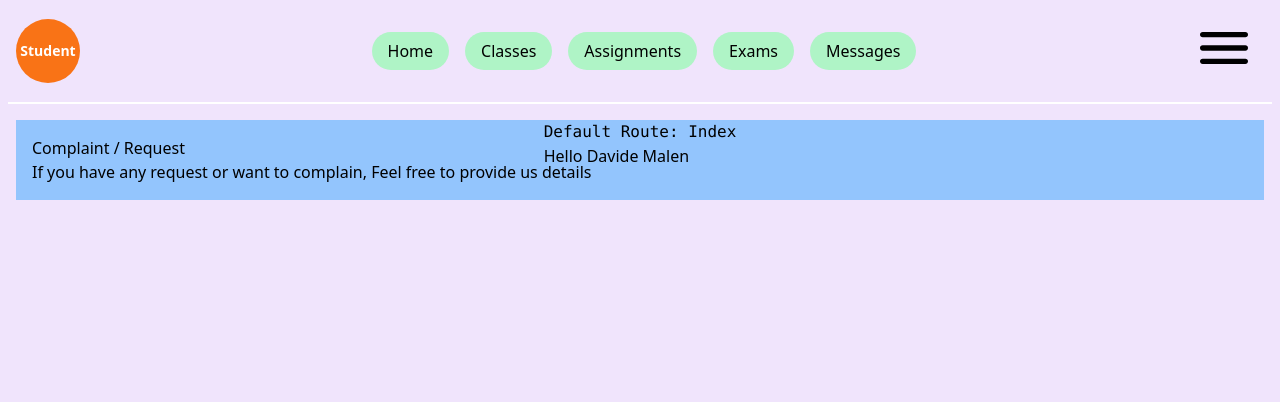
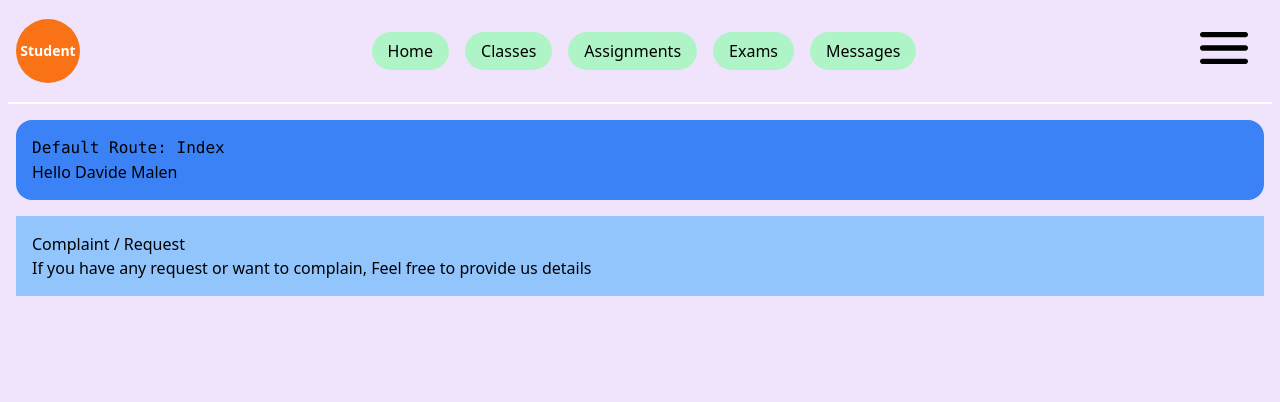
Before and after one commit to SamirKhan21860/LearnTogether, a Flask app: page / in a window 1280 px wide. Shown: the top 402 px of the page. Run offline with Flask 3, Linux system fonts and the light colour scheme; a user stored in the database is signed in; data comes from the database, SQL or seed files in the repository; some libraries are stand-ins or nearby versions.

Commit message:
Adding JavaScript to the flash_messages index page

```diff
--- a/templates/index.html
+++ b/templates/index.html
@@ -6,39 +6,58 @@ Results
 
 {% block index %}
 
-<body class="bg-[rgb(240,228,252)]">
-    <div class="log-in absolute w-full mt-4 pl-20 pr-20 pb-20 flex items-center justify-center">
-        <div class="">
+<body class="bg-[rgb(240,228,252)] relative">
+    <div class="bg-blue-500 hover:bg-blue-300 rounded-2xl font-sans p-4 m-4">
         <h1 class="font-mono">Default Route: Index</h1>
         <h2>Hello {{ student[0]["full_name"] }}</h2>
+    </div>
+
+    <div class="bg-blue-300 hover:bg-blue-400 p-4 m-4 w-md h-md">
+        <h2>Complaint / Request</h2>
+        <p>If you have any request or want to complain, Feel free to provide us details</p>
+    </div>
 
     <!-- Flash messages -->
+    <div class="absolute top-0 right-0">
         {% with messages = get_flashed_messages() %}
         {% for message, category in messages %}
         {% if category == 'success' %}
-            <div id="flash-message" class="flash-message rounded-full bg-green-500 text-white p-4 mb-4">
-                <span class="mr-2">{{ message }}</span>
+        <div id="flash-message" class=" m-4 p-4 hover:bg-green-400 rounded-md bg-green-900 text-white">
+            <span class="mr-2">{{ message }} Login successfull!</span>
+            <button class="text-white font-bold font-mono text-lg" id="close-button" onclick="closeFlashMessage()">X</button>
         </div>
         {% endif %}
         {% endfor %}
         {% endwith %}
-
-        </div>
     </div>
 
-    <div class="bg-blue-300 hover:bg-blue-400 p-4 m-4 w-lg h-full">
-        <h2>Complaint / Request</h2>
-        <p>If you have any request or want to complain, Feel free to provide us details</p>
-    </div>
+
 
     <!-- Include the JavaScript to hide the flash message after a delay -->
     <script>
-        setTimeout(function () {
+        /* setTimeout(function () {
             var flashMessage = document.getElementById('flash-message');
             if (flashMessage) {
                 flashMessage.style.display = 'none';
             }
-        }, 5000); // Set the time delay in milliseconds (e.g., 5000ms or 5 seconds)
+            console.log("Message displayed for 3sec")
+        }, 5000); // Set the time delay in milliseconds (e.g., 5000ms or 5 seconds) */
+
+        setTimeout(function () {
+                var flashMessage = document.getElementById('flash-message');
+                if (flashMessage) {
+                    flashMessage.style.transition = 'transform 0.3s ease-in-out';
+                    flashMessage.style.transform = 'translateX(0)';
+                }
+            }, 100); // Small delay for the transition to take effect
+
+        function closeFlashMessage() {
+            var flashMessage = document.getElementById('flash-message');
+            if (flashMessage) {
+                flashMessage.style.transition = 'transform 0.3s ease-in-out';
+                flashMessage.style.transform = 'translateX(110%)';
+            }
+        }
     </script>
 
 </body>
--- a/templates/layout.html
+++ b/templates/layout.html
@@ -4,6 +4,7 @@
 <head>
     <meta charset="UTF-8">
     <meta name="viewport" content="width=device-width, initial-scale=1.0">
+    <!-- <meta http-equiv="refresh" content="3"> -->
     <link rel="stylesheet" href="/static/styles.css">
     <script src="https://cdn.tailwindcss.com"></script>
     <title>Student: {% block title %}{% endblock %}</title>
```
Also changed, not shown: 2 other files. Lines whose indentation alone changed are shown as unchanged.
